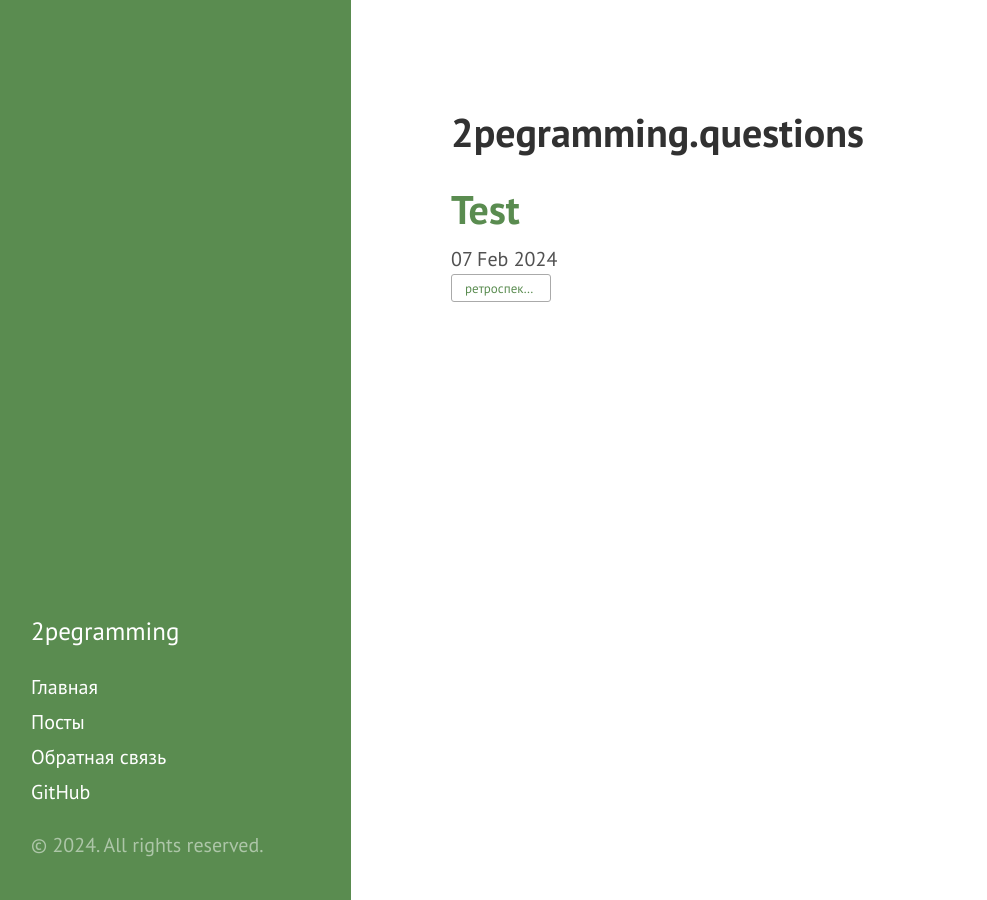
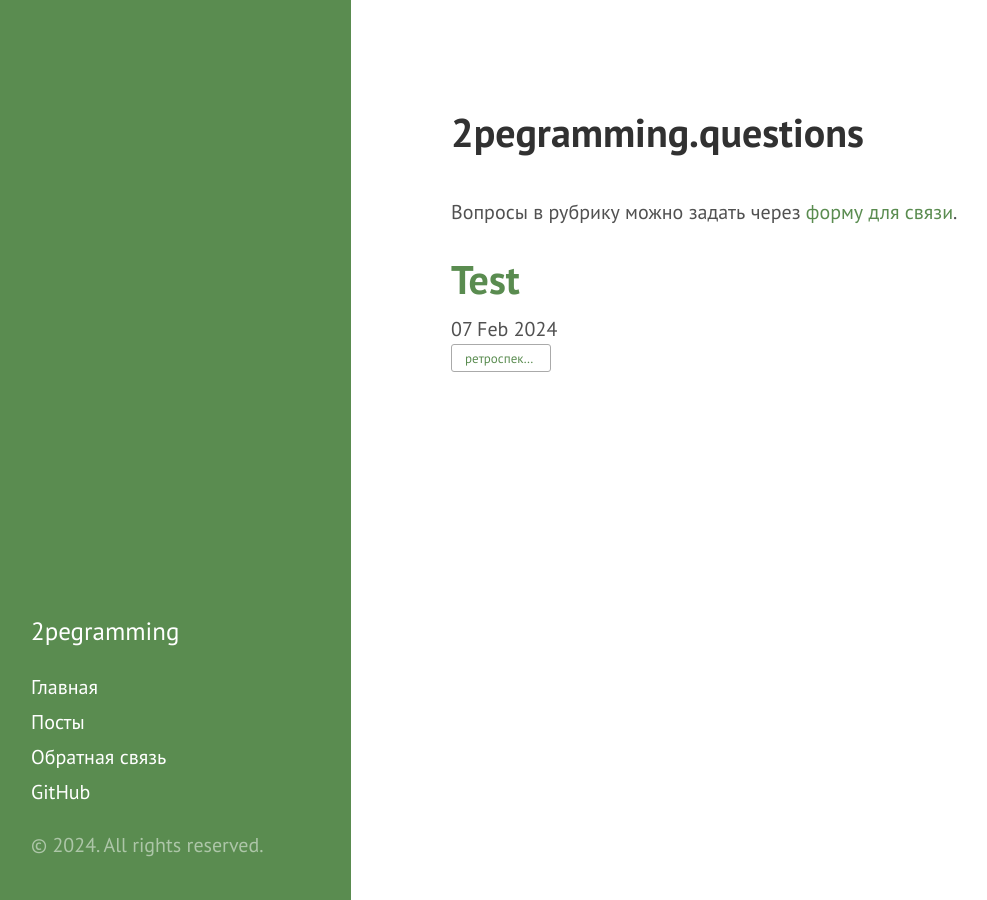
Before and after one commit to tikhon-kozyrev/2pegramming.github.io, a Jekyll site: the page built from questions.html, in a window 1280 px wide. Shown: the whole page, without its empty margins (9-996 px from the left). Built offline with Jekyll 4.4.1, drawn with Linux system fonts in a browser that asks for light colours.

Commit message:
Add question form to questions page

```diff
--- a/questions.html
+++ b/questions.html
@@ -4,6 +4,14 @@ title: 2pegramming.questions
 ---
 
 <h1>2pegramming.questions</h1>
+
+<br>
+
+<div class="">
+  <p>
+    Вопросы в рубрику можно задать через <a href="https://docs.google.com/forms/d/e/1FAIpQLSdkQ70xGpJCGckbqsr6ZdXrU6gL58xljigZKYQfTJbqmeTPtA/viewform">форму для связи</a>.
+  </p>
+</div>
 
 <div class="questions">
   {% for question in site.categories.questions %}
```
